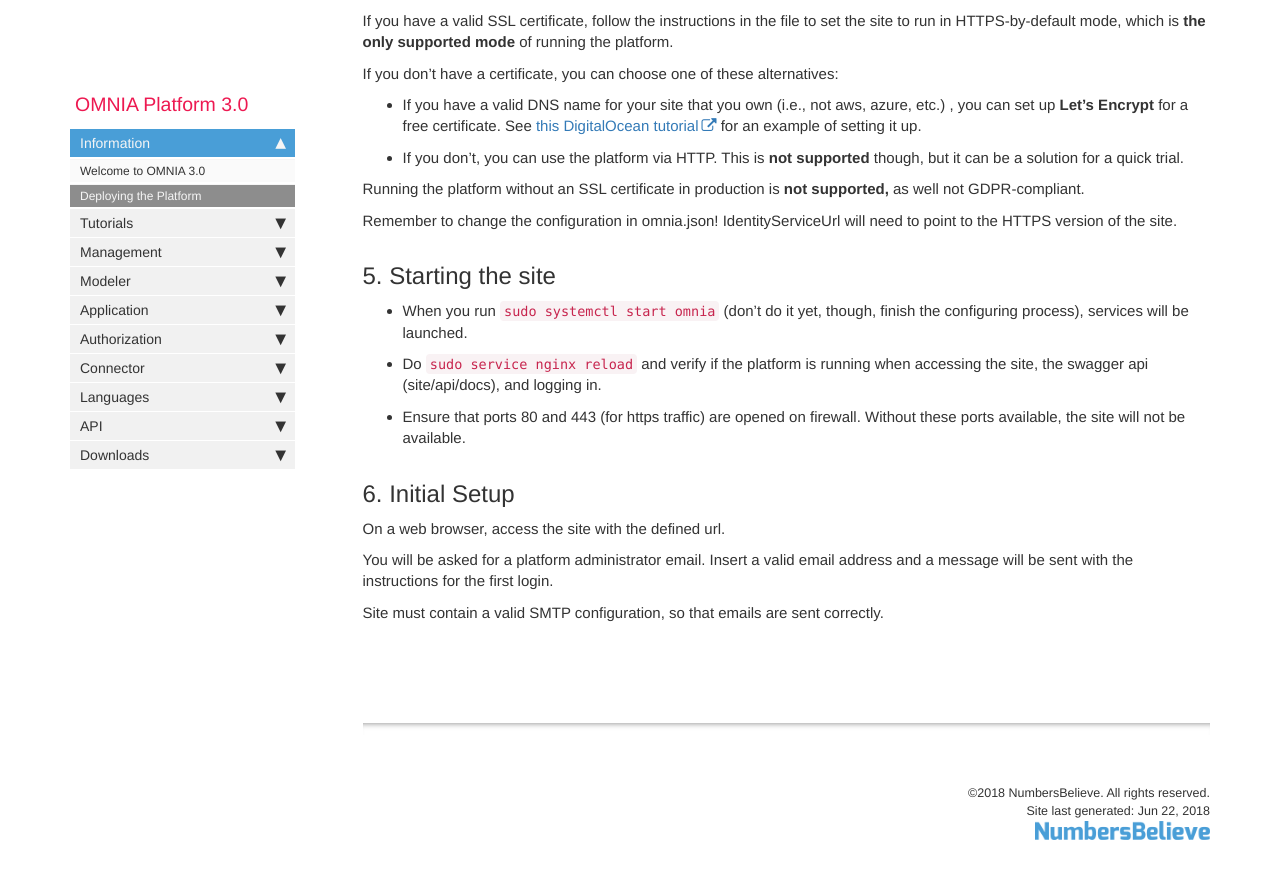
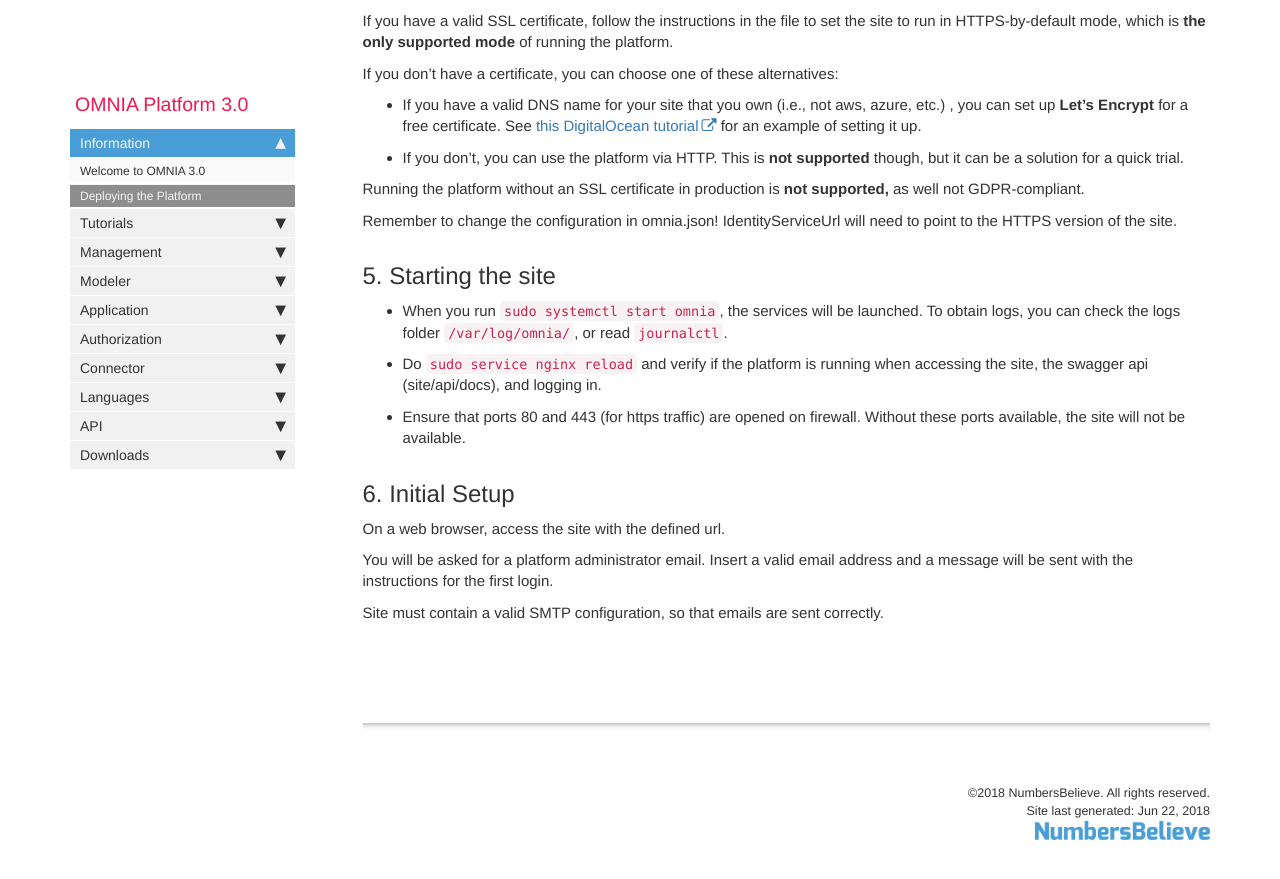
Before and after one commit to daniel8lopes/omnia3, a Jekyll site: the page built from docs/pages/omnia3/Introduction/omnia3_deploymenttutorial.md, in a window 1280 px wide and 900 px high, scrolled down 2187 px. Shown: the top 879 px of the window. Built offline with Jekyll 4.4.1, drawn with Linux system fonts in a browser that asks for light colours; nearby versions of some CDN libraries; comment, search, counter and statistics services are not loaded.

Commit message:
Add logging info to Deployment tutorial

```diff
--- a/docs/pages/omnia3/Introduction/omnia3_deploymenttutorial.md
+++ b/docs/pages/omnia3/Introduction/omnia3_deploymenttutorial.md
@@ -92,7 +92,7 @@ Running the platform without an SSL certificate in production is **not supported
 Remember to change the configuration in omnia.json! IdentityServiceUrl will need to point to the HTTPS version of the site.
 
 ## 5. Starting the site
-- When you run `sudo systemctl start omnia` (don't do it yet, though, finish the configuring process), services will be launched.
+- When you run `sudo systemctl start omnia`, the services will be launched. To obtain logs, you can check the logs folder `/var/log/omnia/`, or read `journalctl`.
 
 - Do `sudo service nginx reload` and verify if the platform is running when accessing the site, the swagger api (site/api/docs), and logging in.
 
```
